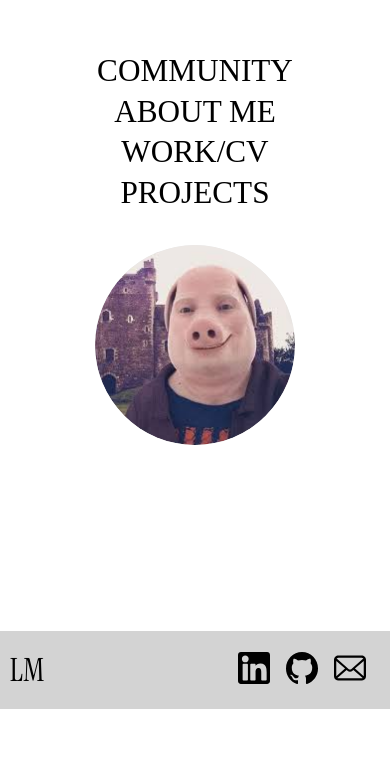
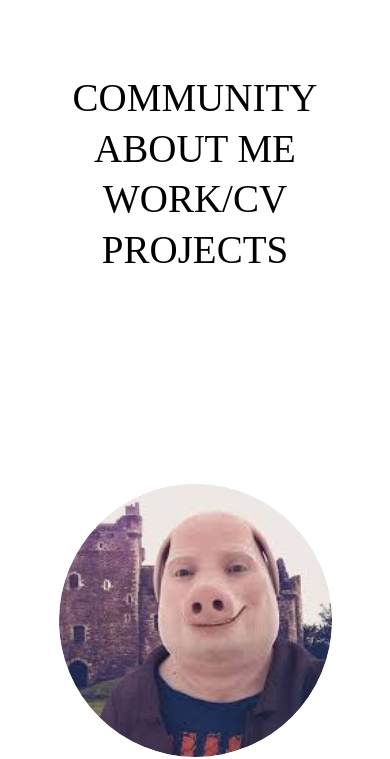
Before and after one commit to Logan-Mui/Web-Portfolio, a React (Vite) app: page / in a window 390 px wide. Shown: the part 135-894 px from the top of the page. Built offline with nearby package versions, Linux system fonts and the light colour scheme.

Commit message:
picture needs to be larger and text needs to enlarge on a shrinking width

```diff
--- a/src/styles/splash/menu.css
+++ b/src/styles/splash/menu.css
@@ -3,10 +3,11 @@
     align-items: center;
     justify-content: space-between;
     width: 100%;
-    height: 100vh;
+    min-height: 100vh;
     background-color: white;
     position: relative;
     overflow: hidden;
+    padding: 2rem 0;
 }
 
 .MenuLinks {
@@ -15,6 +16,7 @@
     justify-content: center;
     padding-left: 5%;
     z-index: 2;
+    flex: 1;
 }
 
 .MenuLinks a {
@@ -37,8 +39,8 @@
     right: 5%;
     top: 50%;
     transform: translateY(-50%);
-    width: clamp(250px, 35vw, 500px);
-    height: clamp(250px, 35vw, 500px);
+    width: clamp(350px, 45vw, 650px);
+    height: clamp(350px, 45vw, 650px);
     border-radius: 50%;
     overflow: hidden;
     background-color: #e8e8e8;
@@ -54,22 +56,23 @@
     border-radius: 50%;
 }
 
-/* For smaller screens */
-@media (max-width: 768px) {
+/* For medium-narrow screens - stack vertically */
+@media (max-width: 1024px) {
     .Menu {
         flex-direction: column;
-        justify-content: center;
-        padding: 2rem 0;
+        justify-content: space-evenly;
+        padding: 3rem 0;
     }
 
     .MenuLinks {
         padding-left: 0;
         align-items: center;
-        margin-bottom: 2rem;
+        position: relative;
+        margin-bottom: 3rem;
     }
 
     .MenuLinks a {
-        font-size: clamp(1.5rem, 8vw, 3rem);
+        font-size: clamp(2.5rem, 9vw, 5rem);
         text-align: center;
     }
 
@@ -78,7 +81,19 @@
         right: auto;
         top: auto;
         transform: none;
-        width: clamp(200px, 50vw, 300px);
-        height: clamp(200px, 50vw, 300px);
+        width: clamp(300px, 60vw, 500px);
+        height: clamp(300px, 60vw, 500px);
     }
 }
+
+/* For smaller screens */
+@media (max-width: 768px) {
+    .MenuLinks a {
+        font-size: clamp(2rem, 10vw, 3.5rem);
+    }
+
+    .PicOfMe {
+        width: clamp(250px, 70vw, 400px);
+        height: clamp(250px, 70vw, 400px);
+    }
+}
```
